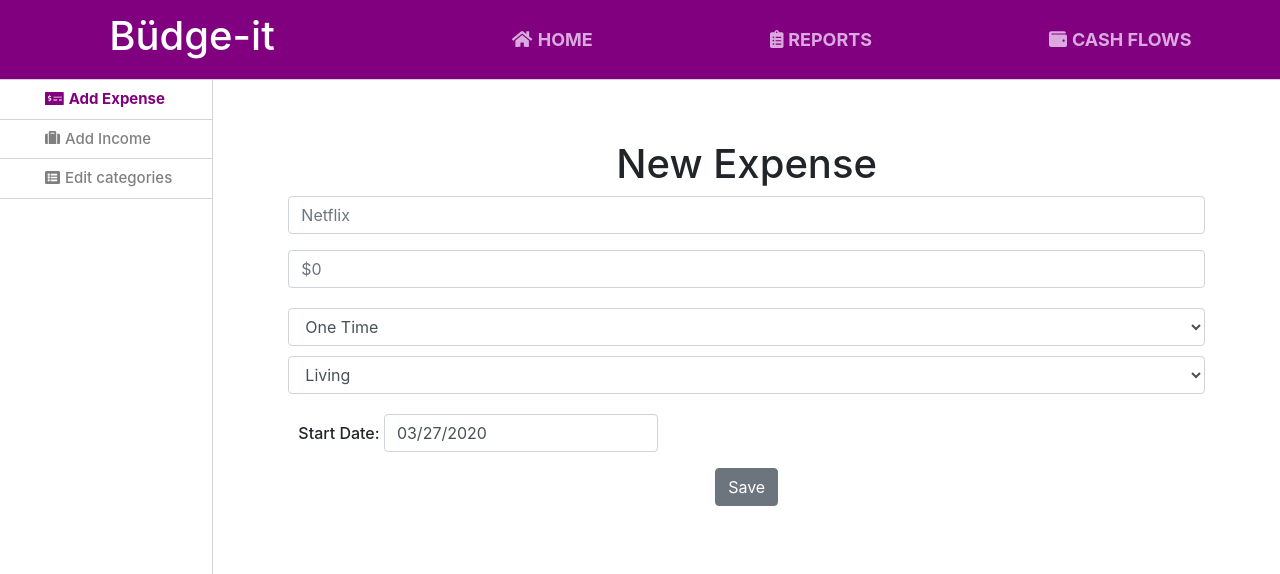
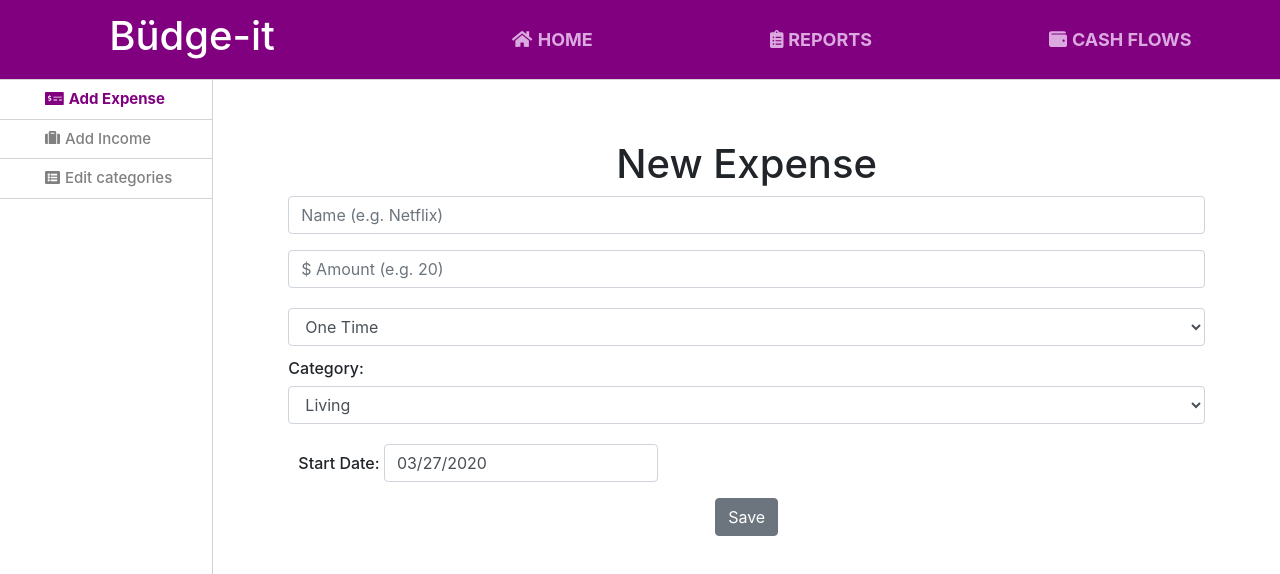
Before and after one commit to Nethermane/react_HCI_325, a React (Create React App) app: page /addexpense in a window 1280 px wide. Shown: the top 574 px of the page. Built offline with nearby package versions, Linux system fonts and the light colour scheme.

Commit message:
Made labels better

```diff
--- a/src/pages/AddExpense.jsx
+++ b/src/pages/AddExpense.jsx
@@ -42,10 +42,10 @@ function AddExpense(props) {
             <h1>New Expense</h1>
             <Form onSubmit={e => { e.preventDefault(); }}>
                 <Form.Group controlId="addNewExpenseName">
-                    <Form.Control type="text" placeholder="Netflix" />
+                    <Form.Control type="text" placeholder="Name (e.g. Netflix)" />
                 </Form.Group>
                 <Form.Group controlId="addNewExpenseAmount">
-                    <Form.Control type="text" placeholder="$0" />
+                    <Form.Control type="text" placeholder="$ Amount (e.g. 20)" />
                 </Form.Group>
                 <div>
                     <Form.Control id="frequency" as="select" style={{ width: "100%", marginBottom: "10px", marginTop: "20px" }}>
@@ -58,9 +58,12 @@ function AddExpense(props) {
 
 
                 <div>
-                    <Form.Control id="category" as="select" style={{ width: "100%", marginBottom: "20px" }}>
-                        {categories}
-                    </Form.Control>
+                    <Form.Group style={{ textAlign: "left" }}>
+                        <h6 style={{ display: "inline-block" }}>Category: </h6>
+                        <Form.Control id="category" as="select" style={{ marginBottom: "20px" }}>
+                            {categories}
+                        </Form.Control>
+                    </Form.Group>
                 </div>
                 <div style={{ margin: "10px", width: "100%" }}>
                     <Form.Group style={{ textAlign: "left" }}>
--- a/src/pages/AddIncome.jsx
+++ b/src/pages/AddIncome.jsx
@@ -31,6 +31,7 @@ function AddIncome(props) {
   var incomes = s.incomes;
   var expenses = s.expenses;
   console.log(incomes)
+
   return (
     <div style={{ margin: "60px" }}>
       <div id="error" class="alert alert-danger" style={{display:"none", marginBottom:"0px"}} role="alert">
@@ -39,10 +40,10 @@ function AddIncome(props) {
       <h1>New Income</h1>
       <Form onSubmit={e => { e.preventDefault(); }}>
         <Form.Group controlId="addNewIncomeName">
-          <Form.Control type="text" placeholder="Income Name" />
+          <Form.Control type="text" placeholder="Income Name (e.g. CoGro)" />
         </Form.Group>
         <Form.Group controlId="addNewIncomeAmount">
-          <Form.Control type="text" placeholder="Income Amount ($0)" />
+          <Form.Control type="text" placeholder="Income $ Amount (50)" />
         </Form.Group>
         <div>
           <Form.Control id="frequency" as="select" style={{ width: "100%", marginBottom: "10px" }}>
```
